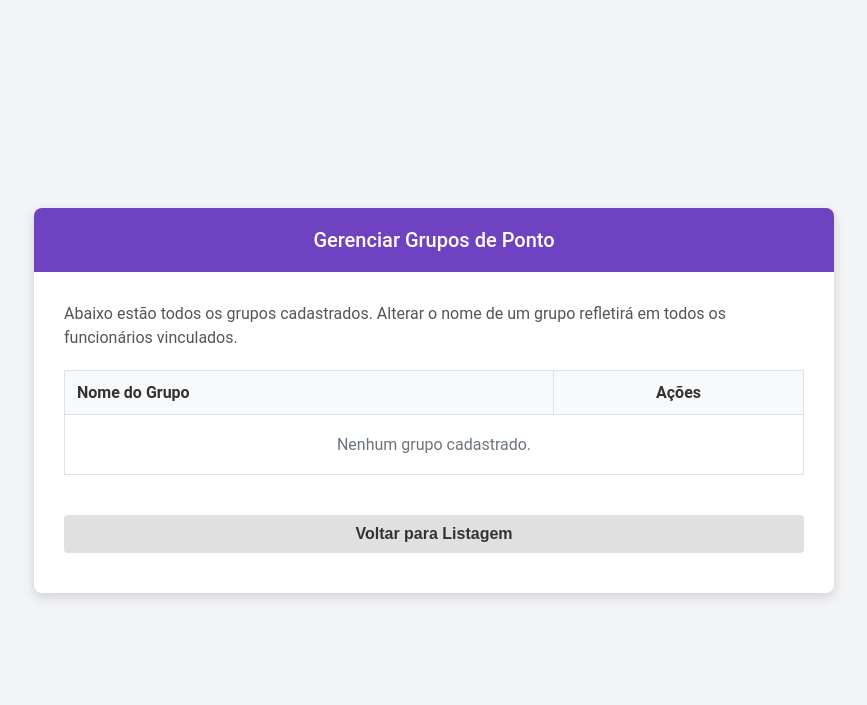
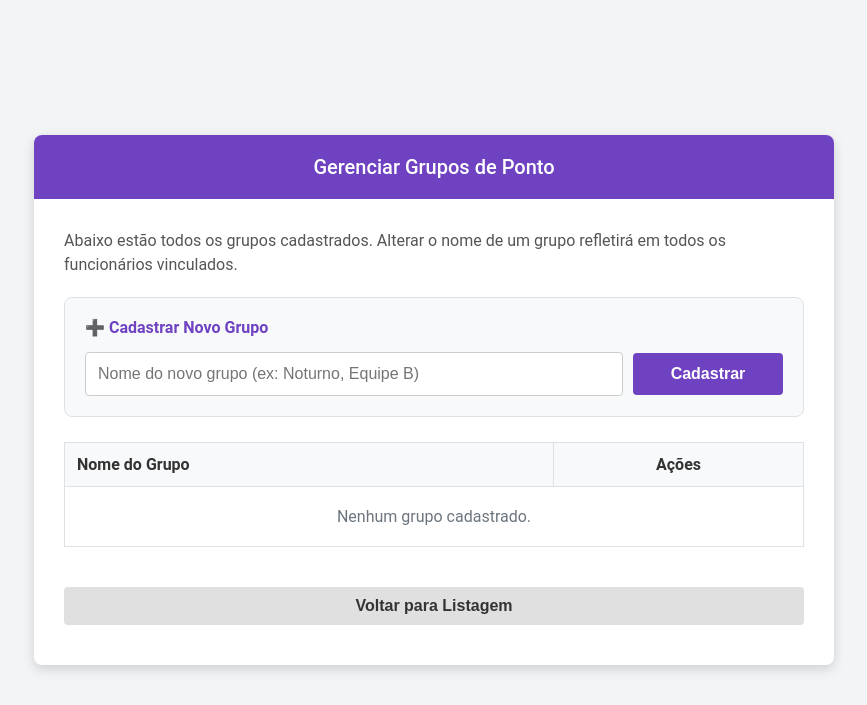
Before and after one commit to emanuelsantos953/conversor-afd, a Django app: page /gerenciar-grupos/ in a window 1280 px wide. Shown: the top 705 px of the page, without its empty margins (206-1073 px from the left). Run offline with Django 5.2, Linux system fonts and the light colour scheme; the visitor is signed in with stand-in values (Sample User, id 1); data that the repository does not hold is empty.

Commit message:
Implementação de multi-grupos para funcionários e melhorias na importação

```diff
--- a/core/templates/core/gerenciar_grupos.html
+++ b/core/templates/core/gerenciar_grupos.html
@@ -27,6 +27,16 @@
             {% endif %}
 
             <p>Abaixo estão todos os grupos cadastrados. Alterar o nome de um grupo refletirá em todos os funcionários vinculados.</p>
+
+            <div style="background-color: #f8f9fa; padding: 20px; border-radius: 8px; border: 1px solid #dee2e6; margin-bottom: 25px;">
+                <h4 style="margin-top: 0; color: #6f42c1; margin-bottom: 15px;">➕ Cadastrar Novo Grupo</h4>
+                <form method="POST" style="display: flex; gap: 10px; align-items: center;">
+                    {% csrf_token %}
+                    <input type="hidden" name="acao" value="novo">
+                    <input type="text" name="nome" placeholder="Nome do novo grupo (ex: Noturno, Equipe B)" required style="flex: 1; padding: 12px; border: 1px solid #ccc; border-radius: 4px; font-size: 16px; margin-bottom: 0;">
+                    <button type="submit" class="btn btn-primary" style="background-color: #6f42c1; margin: 0; padding: 12px 25px; width: auto; min-width: 150px;">Cadastrar</button>
+                </form>
+            </div>
 
             <table style="width: 100%; border-collapse: collapse; margin-top: 20px;">
                 <thead>
--- a/core/views.py
+++ b/core/views.py
@@ -690,6 +690,17 @@ def gerenciar_grupos(request):
     if request.method == 'POST':
         acao = request.POST.get('acao')
         grupo_id = request.POST.get('grupo_id')
+
+        if acao == 'novo':
+            nome = request.POST.get('nome', '').strip()
+            if nome:
+                if Grupo.objects.filter(nome=nome).exists():
+                    messages.error(request, f"O grupo '{nome}' já existe.")
+                else:
+                    Grupo.objects.create(nome=nome)
+                    messages.success(request, f"Grupo '{nome}' criado com sucesso.")
+            return redirect('gerenciar_grupos')
+
         grupo = get_object_or_404(Grupo, id=grupo_id)
 
         if acao == 'renomear':
```
Also changed, not shown: 1 other file.
